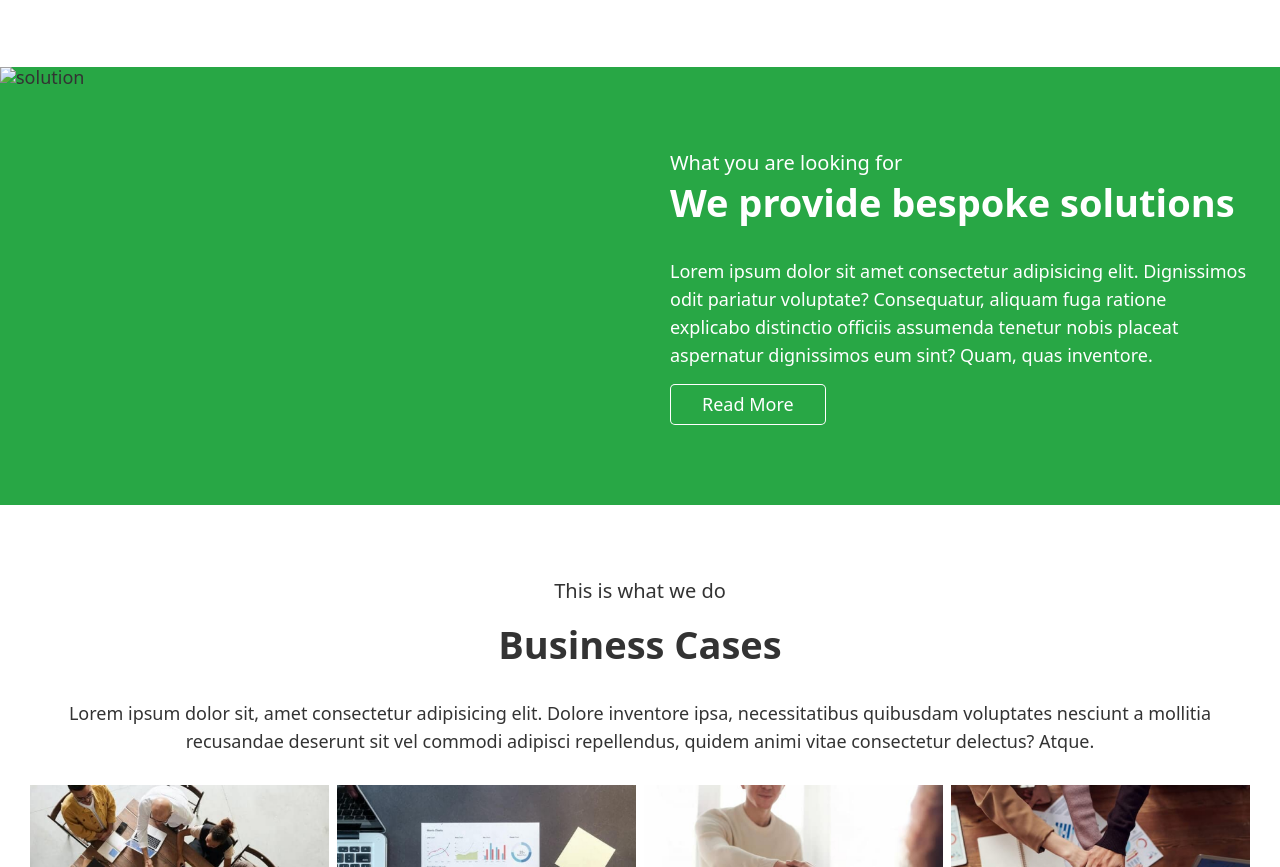
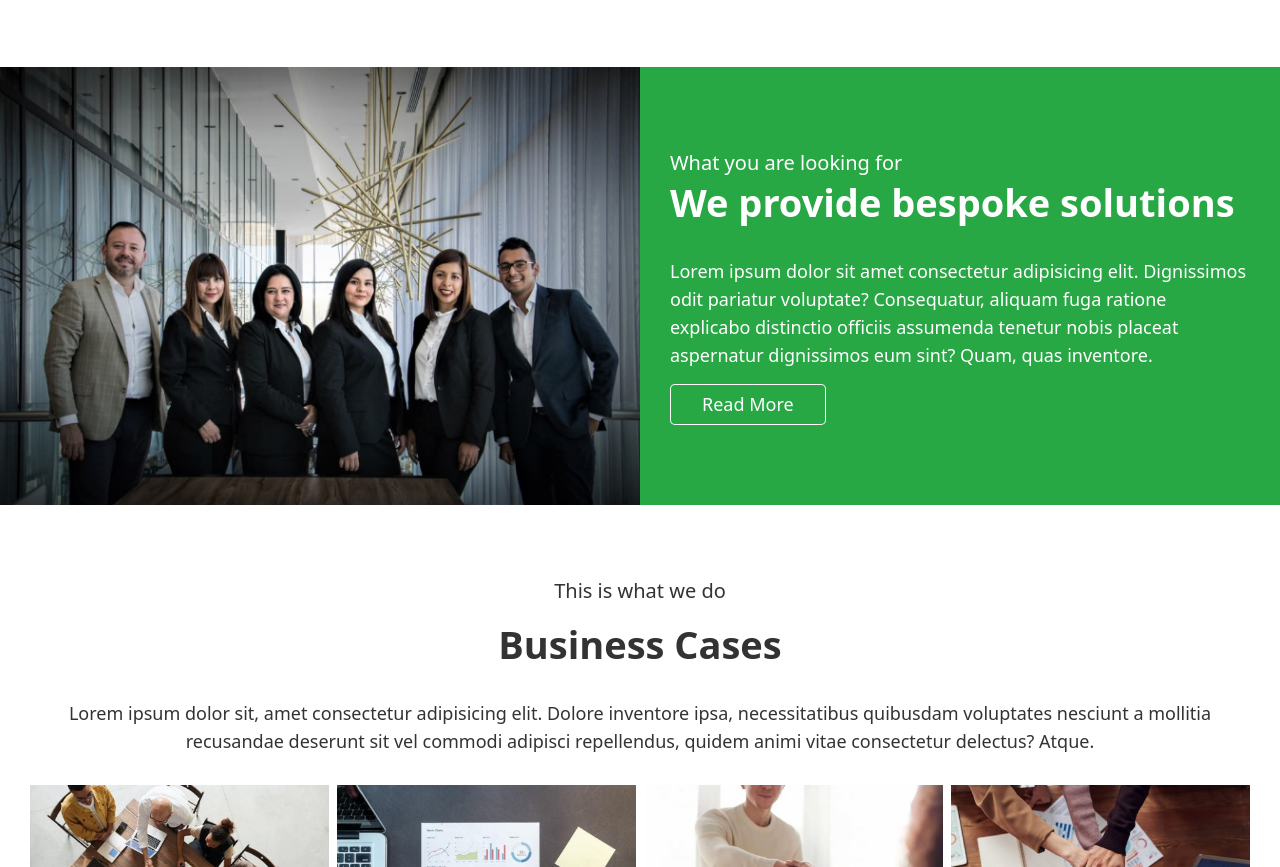
Before and after one commit to artemKkka/finance-ledger, a plain HTML site: page index.html in a window 1280 px wide. Shown: the part 1084-1951 px from the top of the page. Drawn offline with nearby package versions, Linux system fonts and the light colour scheme; the site is published under a folder, as on GitHub Pages, so addresses that start at the root find nothing.

Commit message:
image path corected

```diff
--- a/index.html
+++ b/index.html
@@ -107,7 +107,7 @@
 
         <section class="info-block solutions" id="solutions">
             <div class="info-block__image-container">
-                <img src="/images/solutions-image.jpg" alt="solution">
+                <img src="./images/solutions-image.jpg" alt="solution">
             </div>
             <div class="info-block__text-container">
                 <p class="strapline">
```
